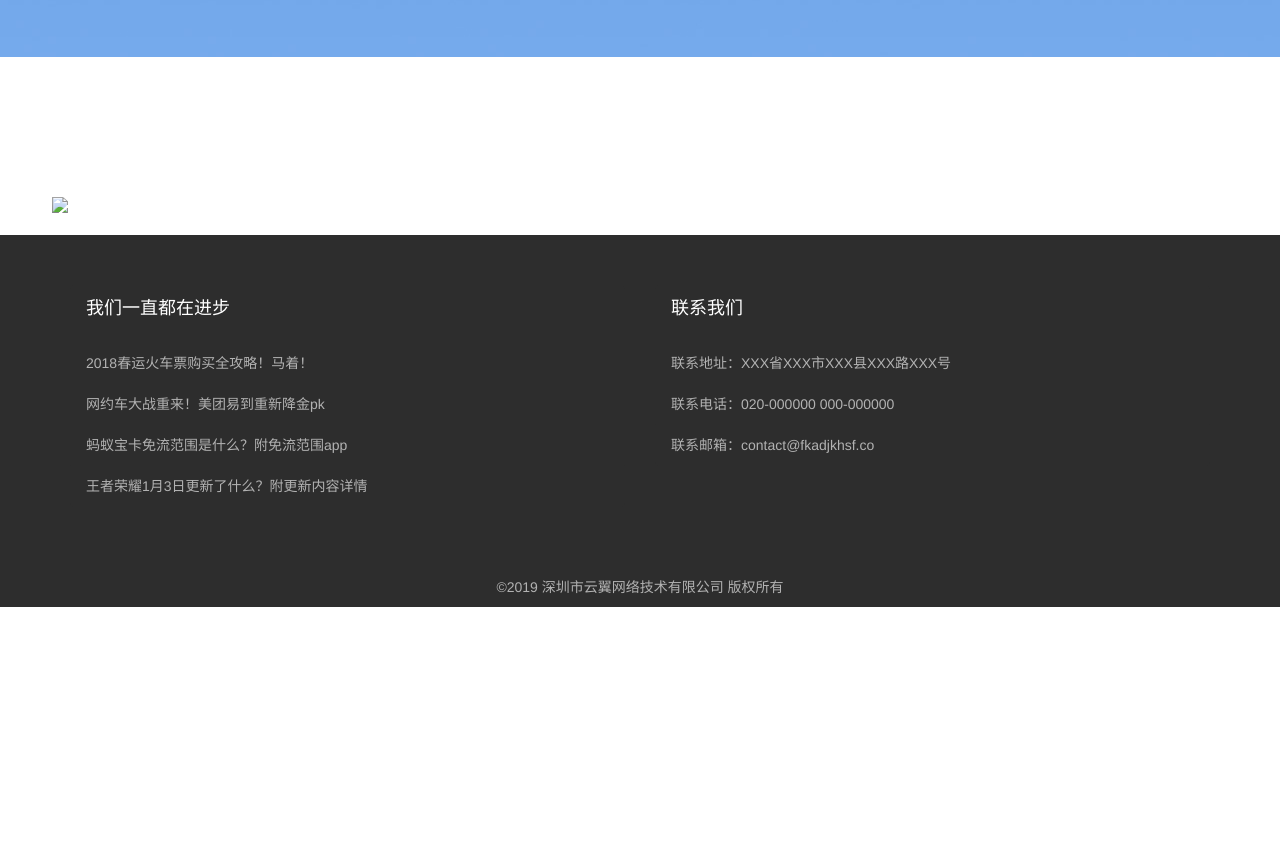
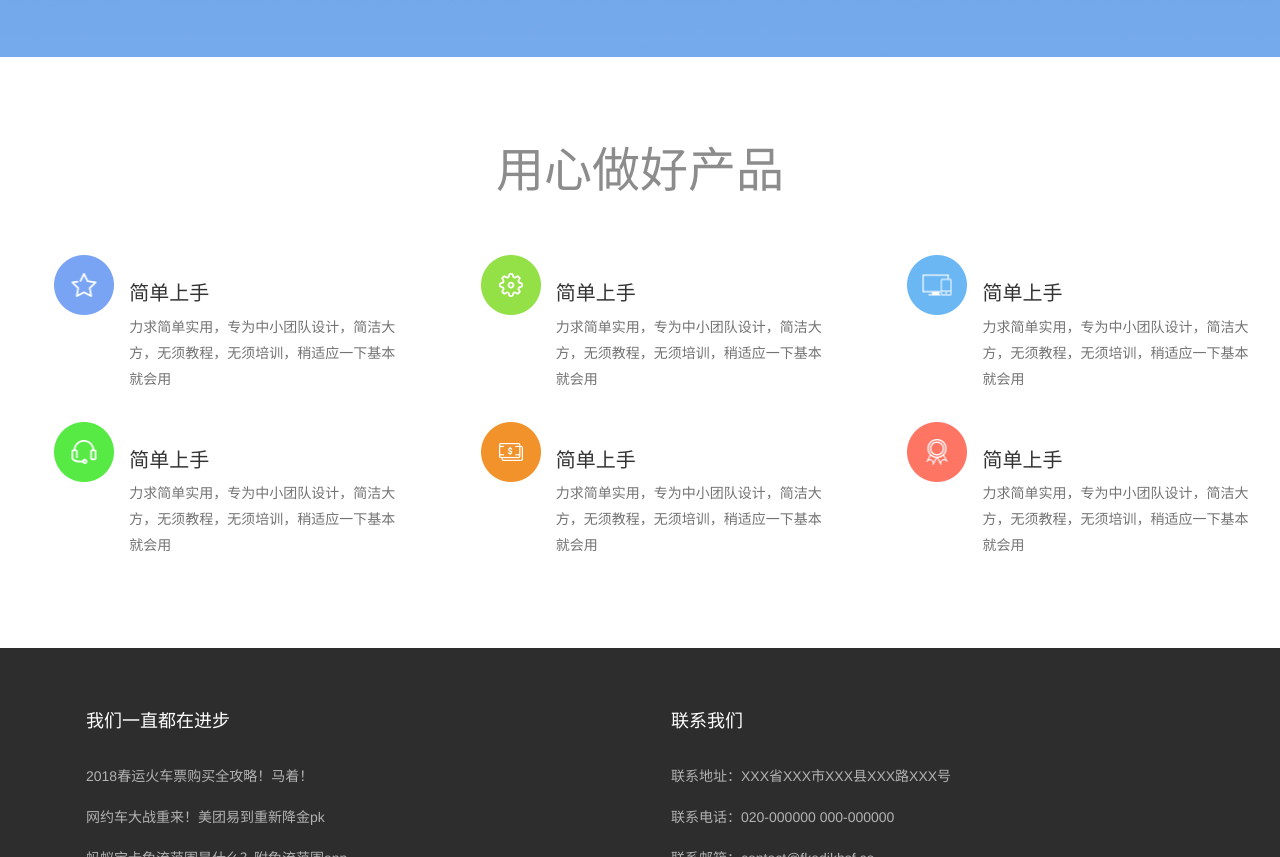
Before and after one commit to Cz277690572/ipcc.cloud, a plain HTML site: page index.html in a window 1280 px wide. Shown: the part 1437-2294 px from the top of the page. Before the commit the page ends 2044 px from the top, so only its background shows below. Drawn offline with Linux system fonts and the light colour scheme.

Commit message:
[update]更新首页

```diff
--- a/index.html
+++ b/index.html
@@ -88,9 +88,22 @@
             background: url("./images/index_answer4.png") no-repeat center transparent;
         }
 
+        #product{
+            padding-top: 80px;
+            padding-bottom: 60px;
+            background: #fff;
+        }
+        #product-tips
+        {
+            color: rgb(140, 140, 140);
+        }
+        .product-logo{
+            padding-right: 0px;
+        }
         .product-logo-bgimg{
             width: 60px;
             height: 60px;
+            float: right;
             position: relative;
         }
         .product-logo-icon{
@@ -98,6 +111,40 @@
             top:50%;
             left:50%;
             transform: translate(-50%,-50%);
+        }
+        .product-content{
+            margin-bottom: 20px;
+            padding-right: 10px;
+        }
+        .product-effect{
+            padding-top: 24px;
+            padding-bottom: 6px;
+            font-size: 20px;
+            color: rgb(51, 51, 51);
+            display: block;
+        }
+        .product-notes{
+            line-height: 26px;
+            font-size: 14px;
+            color: rgb(115, 115, 115);
+        }
+        #product-logo-bgimg1{
+            background: url("./images/index_product1.png");
+        }
+        #product-logo-bgimg2{
+            background: url("./images/index_product2.png");
+        }
+        #product-logo-bgimg3{
+            background: url("./images/index_product3.png");
+        }
+        #product-logo-bgimg4{
+            background: url("./images/index_product4.png");
+        }
+        #product-logo-bgimg5{
+            background: url("./images/index_product5.png");
+        }
+        #product-logo-bgimg6{
+            background: url("./images/index_product6.png");
         }
     </style>
 
@@ -273,18 +320,81 @@
 <div class="container-fluid" id="product">
     <div class="row row-vertical-center">
         <div class="col-sm-12 col-md-12">
-            <span class="tips">用心做好产品</span>
+            <span class="tips" id="product-tips">用心做好产品</span>
         </div>
     </div>
 
     <div class="row row-vertical-center">
         <div class="col-md-4">
-            <div class="col-md-1">
-                <div class="product-logo-bgimg">
-                    <img src="./images/" class="product-logo-icon">
+            <div class="col-md-3 product-logo">
+                <div class="product-logo-bgimg" id="product-logo-bgimg1">
+                    <img src="./images/index_product1_icon.png" class="product-logo-icon">
                 </div>
             </div>
-            <div class="col-md-11">
+            <div class="col-md-9 product-content">
+                <span class="product-effect">简单上手</span>
+                <p class="product-notes">力求简单实用，专为中小团队设计，简洁大方，无须教程，无须培训，稍适应一下基本就会用</p>
+            </div>
+        </div>
+
+        <div class="col-md-4">
+            <div class="col-md-3 product-logo">
+                <div class="product-logo-bgimg" id="product-logo-bgimg2">
+                    <img src="./images/index_product2_icon.png" class="product-logo-icon">
+                </div>
+            </div>
+            <div class="col-md-9 product-content">
+                <span class="product-effect">简单上手</span>
+                <p class="product-notes">力求简单实用，专为中小团队设计，简洁大方，无须教程，无须培训，稍适应一下基本就会用</p>
+            </div>
+        </div>
+
+        <div class="col-md-4">
+            <div class="col-md-3 product-logo">
+                <div class="product-logo-bgimg" id="product-logo-bgimg3">
+                    <img src="./images/index_product3_icon.png" class="product-logo-icon">
+                </div>
+            </div>
+            <div class="col-md-9 product-content">
+                <span class="product-effect">简单上手</span>
+                <p class="product-notes">力求简单实用，专为中小团队设计，简洁大方，无须教程，无须培训，稍适应一下基本就会用</p>
+            </div>
+        </div>
+    </div>
+    <div class="row row-vertical-center">
+        <div class="col-md-4">
+            <div class="col-md-3 product-logo">
+                <div class="product-logo-bgimg" id="product-logo-bgimg4">
+                    <img src="./images/index_product4_icon.png" class="product-logo-icon">
+                </div>
+            </div>
+            <div class="col-md-9 product-content">
+                <span class="product-effect">简单上手</span>
+                <p class="product-notes">力求简单实用，专为中小团队设计，简洁大方，无须教程，无须培训，稍适应一下基本就会用</p>
+            </div>
+        </div>
+
+        <div class="col-md-4">
+            <div class="col-md-3 product-logo">
+                <div class="product-logo-bgimg" id="product-logo-bgimg5">
+                    <img src="./images/index_product5_icon.png" class="product-logo-icon">
+                </div>
+            </div>
+            <div class="col-md-9 product-content">
+                <span class="product-effect">简单上手</span>
+                <p class="product-notes">力求简单实用，专为中小团队设计，简洁大方，无须教程，无须培训，稍适应一下基本就会用</p>
+            </div>
+        </div>
+
+        <div class="col-md-4">
+            <div class="col-md-3 product-logo">
+                <div class="product-logo-bgimg" id="product-logo-bgimg6">
+                    <img src="./images/index_product6_icon.png" class="product-logo-icon">
+                </div>
+            </div>
+            <div class="col-md-9 product-content">
+                <span class="product-effect">简单上手</span>
+                <p class="product-notes">力求简单实用，专为中小团队设计，简洁大方，无须教程，无须培训，稍适应一下基本就会用</p>
             </div>
         </div>
     </div>
```
